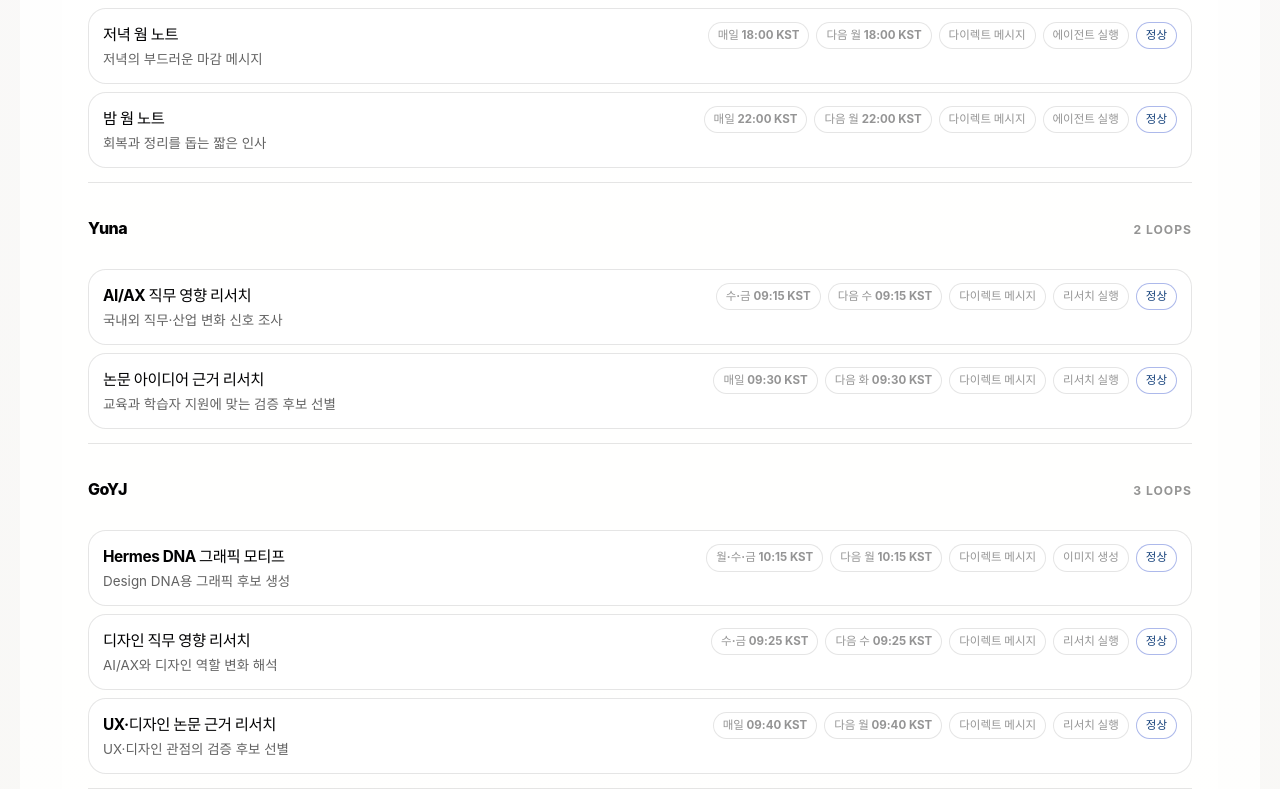
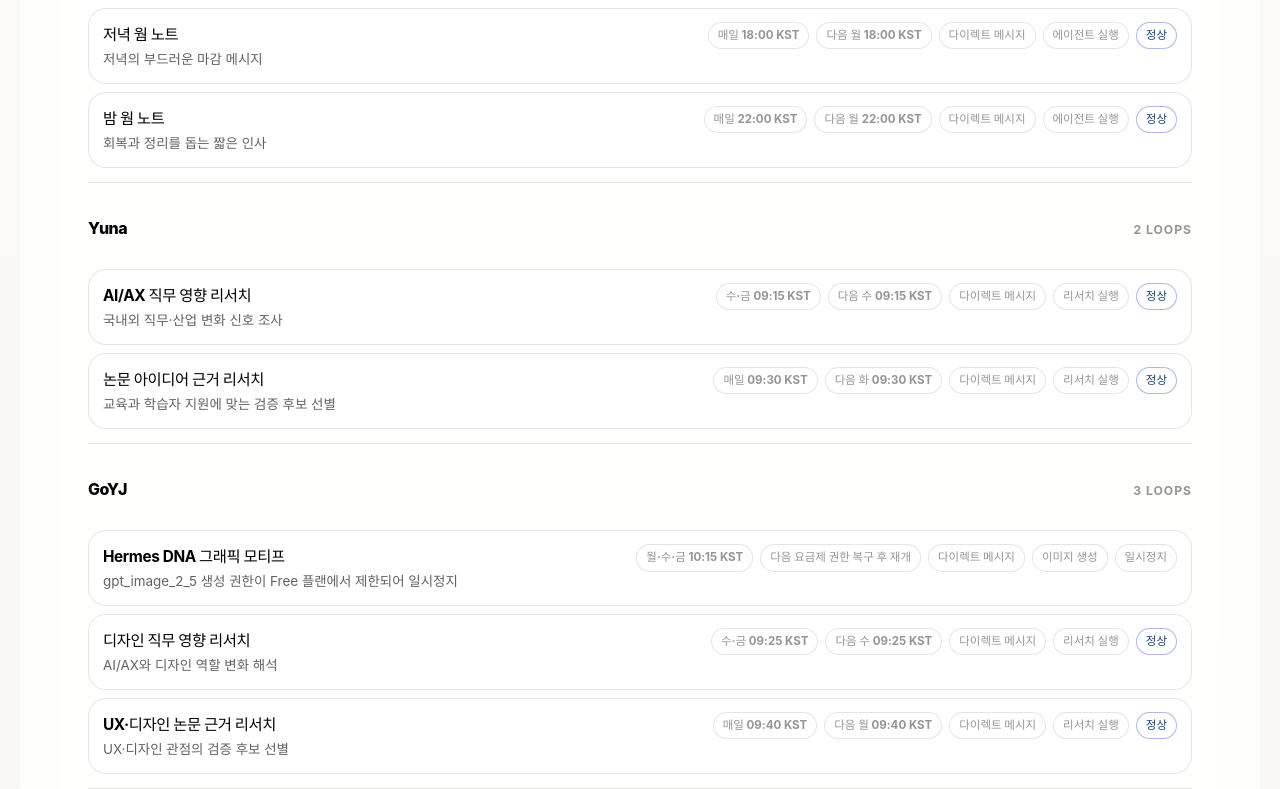
Before and after one commit to woongs2021/Hermes-project-webapp, a React (Vite) app in the folder august-dashboard/: page / in a window 1280 px wide. Shown: the part 3996-4785 px from the top of the page. Built offline with nearby package versions, Linux system fonts and the light colour scheme.

Commit message:
chore: mark GoYJ image loop paused in automation board

```diff
--- a/august-dashboard/src/App.tsx
+++ b/august-dashboard/src/App.tsx
@@ -218,7 +218,7 @@ type AutomationLoop = {
   note: string
 }
 
-// Public-safe snapshot of enabled Hermes schedules, refreshed 2026-11-24 KST.
+// Public-safe snapshot of Hermes schedules, refreshed 2026-11-27 KST.
 // It intentionally excludes scheduler IDs, private destinations, paths, and raw logs.
 const automationLoops: AutomationLoop[] = [
   { owner: 'Karina', name: '아침 날씨·웜 노트', rhythm: '매일 09:00 KST', nextRun: '화 09:00 KST', status: 'ok', delivery: '다이렉트 메시지', cost: '에이전트 실행', note: '하루를 짧고 다정하게 여는 브리핑' },
@@ -227,7 +227,7 @@ const automationLoops: AutomationLoop[] = [
   { owner: 'Karina', name: '밤 웜 노트', rhythm: '매일 22:00 KST', nextRun: '월 22:00 KST', status: 'ok', delivery: '다이렉트 메시지', cost: '에이전트 실행', note: '회복과 정리를 돕는 짧은 인사' },
   { owner: 'Yuna', name: 'AI/AX 직무 영향 리서치', rhythm: '수·금 09:15 KST', nextRun: '수 09:15 KST', status: 'ok', delivery: '다이렉트 메시지', cost: '리서치 실행', note: '국내외 직무·산업 변화 신호 조사' },
   { owner: 'Yuna', name: '논문 아이디어 근거 리서치', rhythm: '매일 09:30 KST', nextRun: '화 09:30 KST', status: 'ok', delivery: '다이렉트 메시지', cost: '리서치 실행', note: '교육과 학습자 지원에 맞는 검증 후보 선별' },
-  { owner: 'GoYJ', name: 'Hermes DNA 그래픽 모티프', rhythm: '월·수·금 10:15 KST', nextRun: '월 10:15 KST', status: 'ok', delivery: '다이렉트 메시지', cost: '이미지 생성', note: 'Design DNA용 그래픽 후보 생성' },
+  { owner: 'GoYJ', name: 'Hermes DNA 그래픽 모티프', rhythm: '월·수·금 10:15 KST', nextRun: '요금제 권한 복구 후 재개', status: 'paused', delivery: '다이렉트 메시지', cost: '이미지 생성', note: 'gpt_image_2_5 생성 권한이 Free 플랜에서 제한되어 일시정지' },
   { owner: 'GoYJ', name: '디자인 직무 영향 리서치', rhythm: '수·금 09:25 KST', nextRun: '수 09:25 KST', status: 'ok', delivery: '다이렉트 메시지', cost: '리서치 실행', note: 'AI/AX와 디자인 역할 변화 해석' },
   { owner: 'GoYJ', name: 'UX·디자인 논문 근거 리서치', rhythm: '매일 09:40 KST', nextRun: '월 09:40 KST', status: 'ok', delivery: '다이렉트 메시지', cost: '리서치 실행', note: 'UX·디자인 관점의 검증 후보 선별' },
   { owner: 'Son', name: 'AI/AX SNS 최종 요약', rhythm: '수·금 09:50 KST', nextRun: '수 09:50 KST', status: 'ok', delivery: '다이렉트 메시지', cost: '에이전트 실행', note: '검증된 신호를 읽기 쉬운 시장 요약으로 정리' },
```
